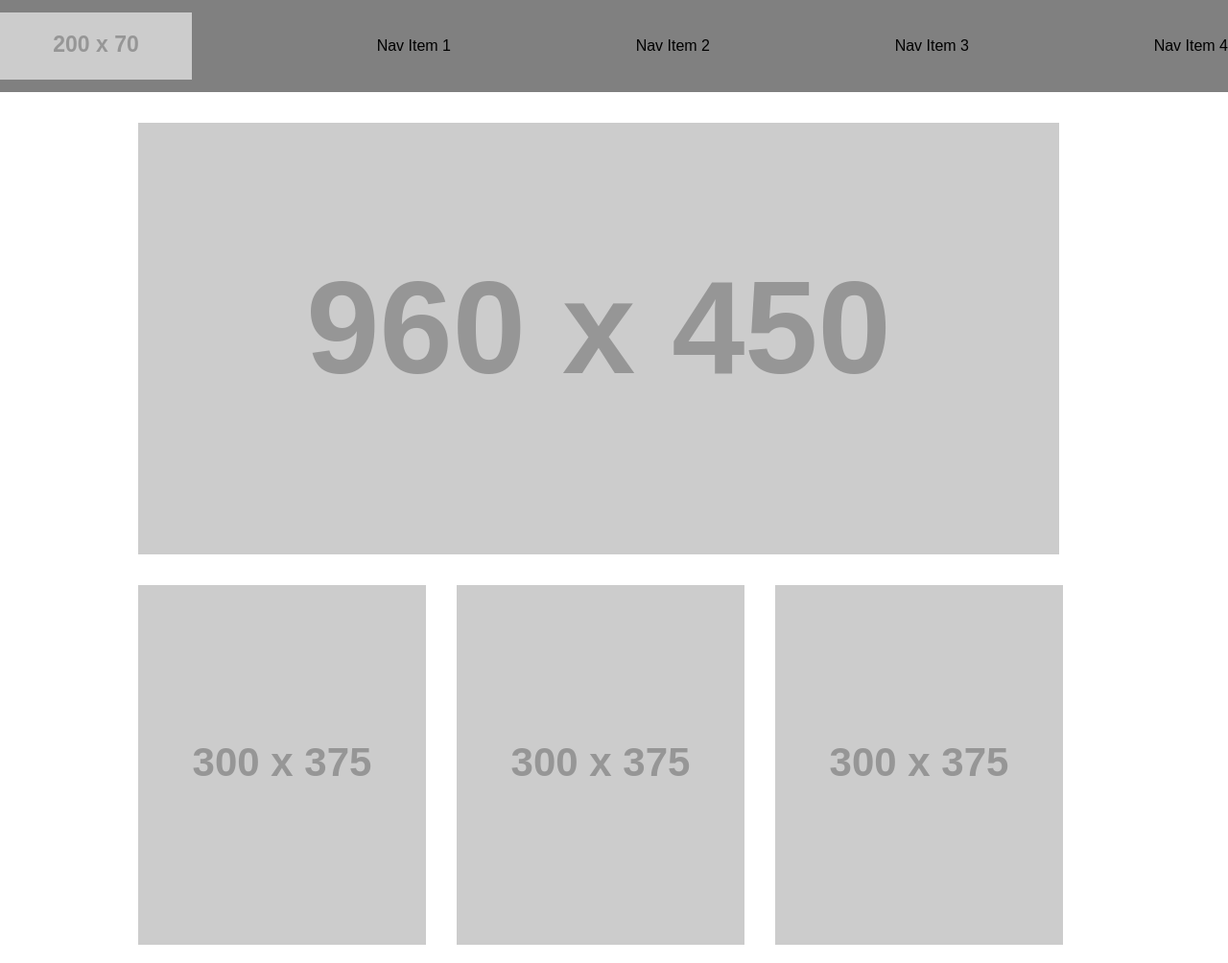
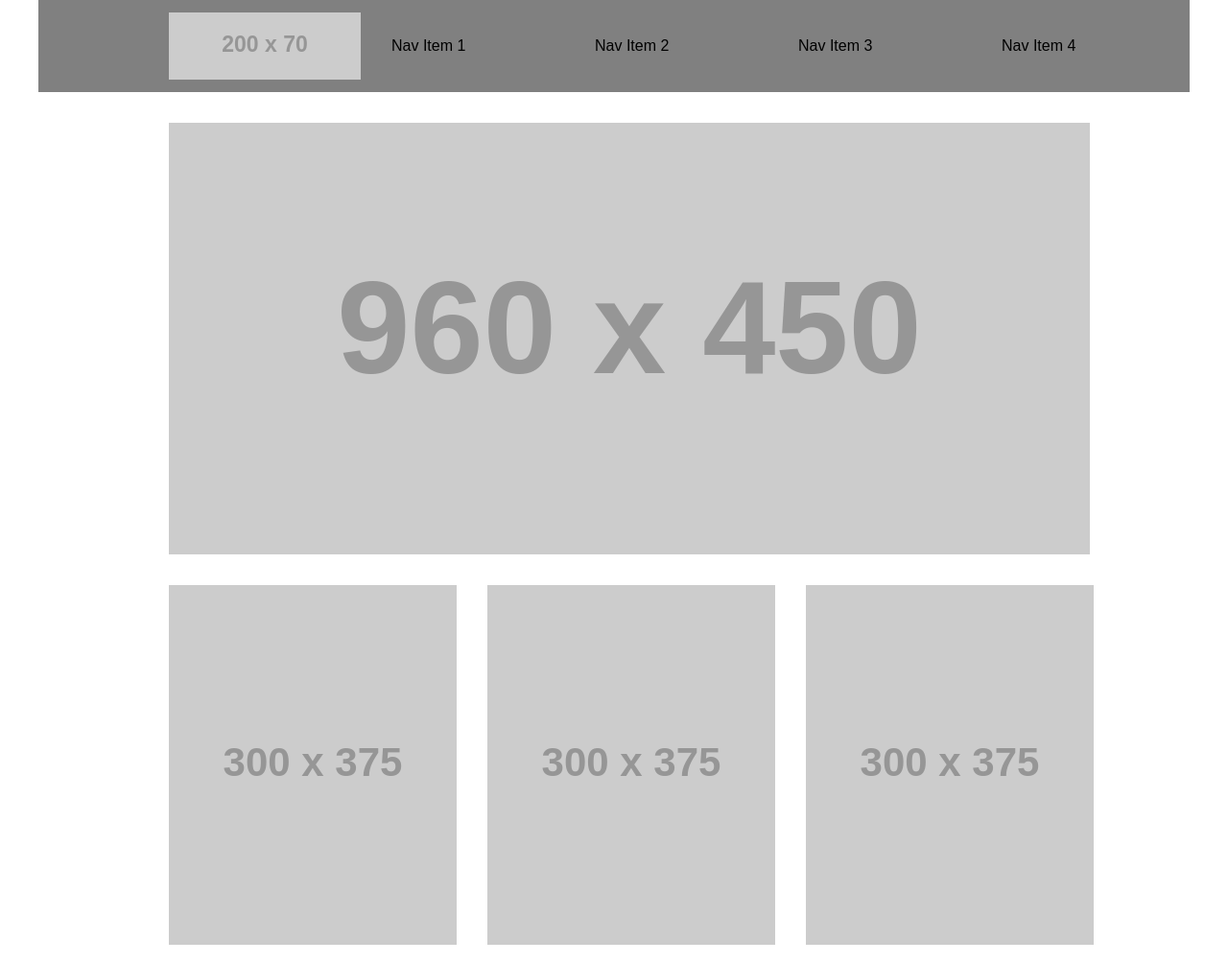
Before and after one commit to hgbritten/wireframe-exercise, a plain HTML site: page index.html in a window 1280 px wide. Shown: the top 1004 px of the page at 96% size. Drawn offline with nearby package versions, Linux system fonts and the light colour scheme; placeholder pictures from the web are drawn by us.

Commit message:
final touches

```diff
--- a/index.html
+++ b/index.html
@@ -12,11 +12,11 @@
 
 <body>
     <header class="">
-        <img src="https://placehold.it/200x70/zzz"></img>
-        <p class="">Nav Item 1</p>
-        <p class="">Nav Item 2</p>
-        <p class="">Nav Item 3</p>
-        <p class="">Nav Item 4</p>
+        <img src="https://placehold.it/200x70/zzz" class="header"></img>
+        <p class="header">Nav Item 1</p>
+        <p class="header">Nav Item 2</p>
+        <p class="header">Nav Item 3</p>
+        <p class="header">Nav Item 4</p>
     </header>
     <main class="">
         <div id="top">
--- a/style.css
+++ b/style.css
@@ -1,3 +1,8 @@
+html {
+    width: 1200px;
+    margin:auto;
+}
+
 body {
     font-family: sans-serif;
 }
@@ -13,6 +18,19 @@ header {
     height: 2rem;
 }
 
+.header {
+    padding-right: 1rem;
+    padding-left: 1rem;
+    width: 450px;
+}
+
+img.header {
+    padding-left: 8.5rem;
+}
+
+p.header {
+    padding-right: 3rem;
+}
 h1 {
     font-size: 4rem;
     font-family: monospace;
@@ -24,7 +42,8 @@ main {
     width: 80%;
     margin: 0 auto;
     align-items: center;
-    padding: 1rem;
+    padding-top: 1rem;
+    padding-bottom: 1rem;
 }
 
 #middle {
@@ -71,7 +90,7 @@ h2 {
     width: 29.5rem
 }
 
-#button {
+button {
     color: white;
     background-color: black;
     margin-top: 1rem;
```
